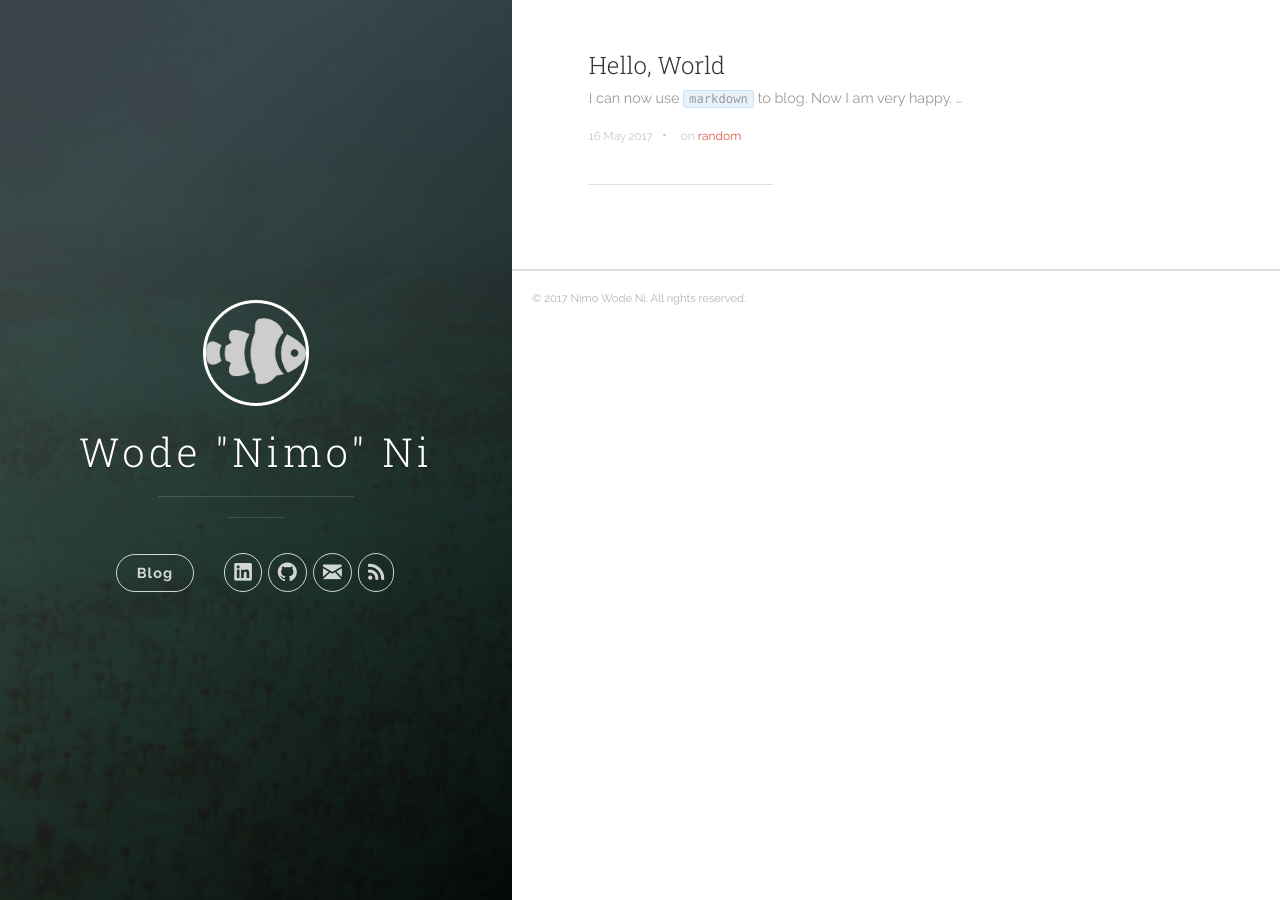
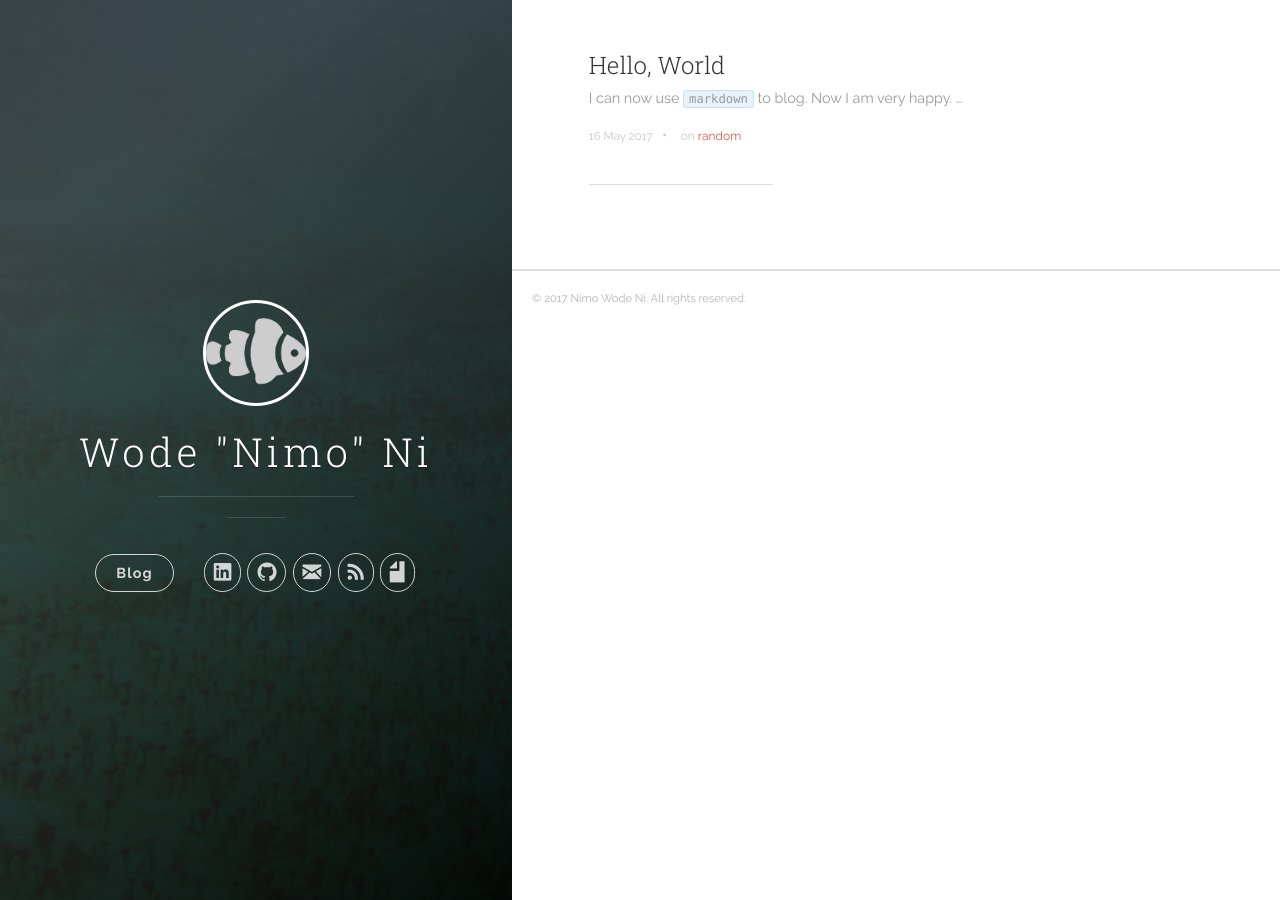
Before and after one commit to wodeni/wodeni.github.io, a Jekyll site: the page built from index.html, in a window 1280 px wide. Built offline with Jekyll 4.4.1, drawn with Linux system fonts in a browser that asks for light colours; nearby versions of some CDN libraries; the list of posts is cut into pages by our own code.

Commit message:
auto commit

```diff
--- a/_includes/header.html
+++ b/_includes/header.html
@@ -85,6 +85,15 @@
               </a>
             </li>
 
+
+            <!-- CV -->
+            <li class="navigation__item">
+              <a href="https://github.com/wodeni/nimo-resume/raw/master/Nimo_resume.pdf" title="Nimo's CV" target="_blank">
+                <i class="icon icon-page-filled"></i>
+                <span class="label">CV</span>
+              </a>
+            </li>
+
             </ul>
           </nav>
 
--- a/css/uno.css
+++ b/css/uno.css
@@ -916,6 +916,9 @@ body {
 
 .icon-zoom-out:before {
 	content: "\f21a"; }
+
+.icon-cv:before {
+	content: "CV"; }
 
 html, body {
 	height: 100%; }
```
Also changed, not shown: 7 other files.
